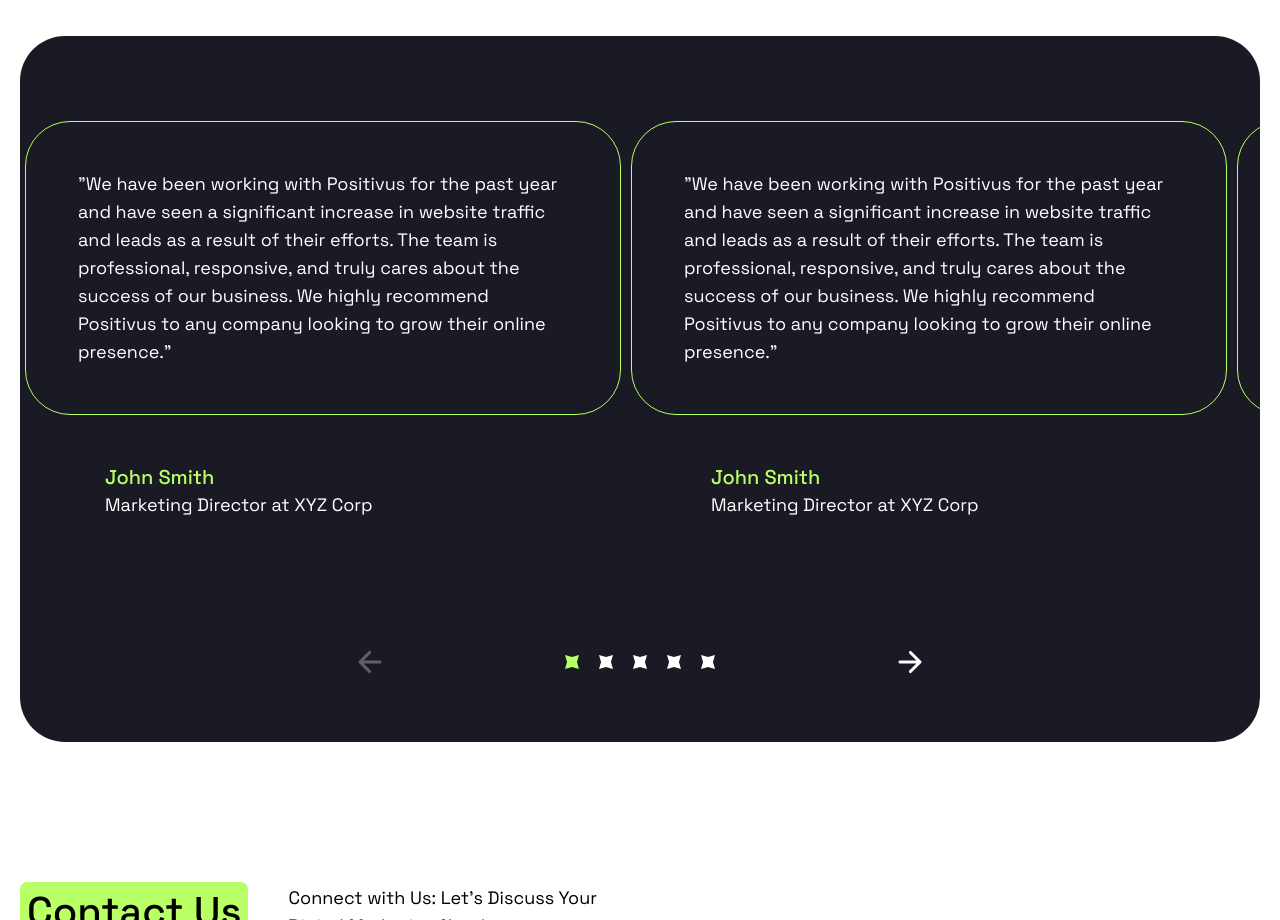
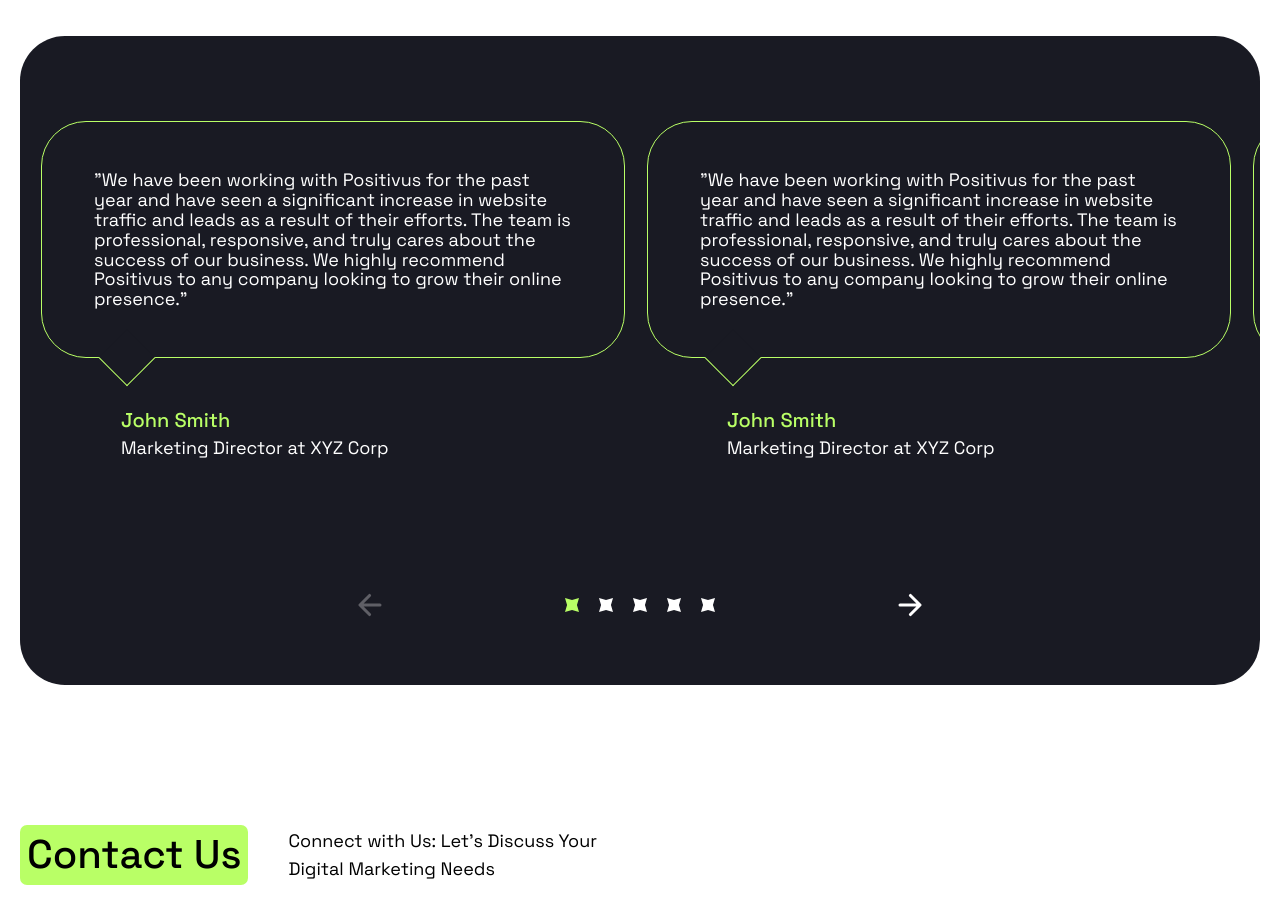
Before and after one commit to prenansb/positivus, a Next.js app: page / in a window 1280 px wide. Shown: the part 5920-6840 px from the top of the page. Built offline with nearby package versions, Linux system fonts and the light colour scheme.

Commit message:
Enhance TestimonialsCarousel component with improved styling and additional decorative element

```diff
--- a/src/app/_components/testimonials-carousel.tsx
+++ b/src/app/_components/testimonials-carousel.tsx
@@ -40,16 +40,18 @@
       <div className="overflow-hidden" ref={emblaRef}>
         <div className="flex">
           {Array.from({ length: 5 }).map((_, index) => (
-            <div key={index} className="min-w-0 flex-[0_0_606px] pr-4 pl-4">
+            <div key={index} className="relative min-w-0 flex-[0_0_606px] pl-20">
               <div className="p-1">
                 <div className="border-green relative rounded-[45px] border px-52 py-48">
-                  <div className="text-lg text-white">
+                  <div className="text-lg/[110%] text-white">
                     "We have been working with Positivus for the past year and have seen a
                     significant increase in website traffic and leads as a result of their
                     efforts. The team is professional, responsive, and truly cares about
                     the success of our business. We highly recommend Positivus to any
                     company looking to grow their online presence."
                   </div>
+
+                  <div className="border-green bg-dark absolute bottom-[-21px] left-65 h-40 w-40 rotate-45 border-r border-b" />
                 </div>
 
                 <div className="pt-48 pl-80">
```
